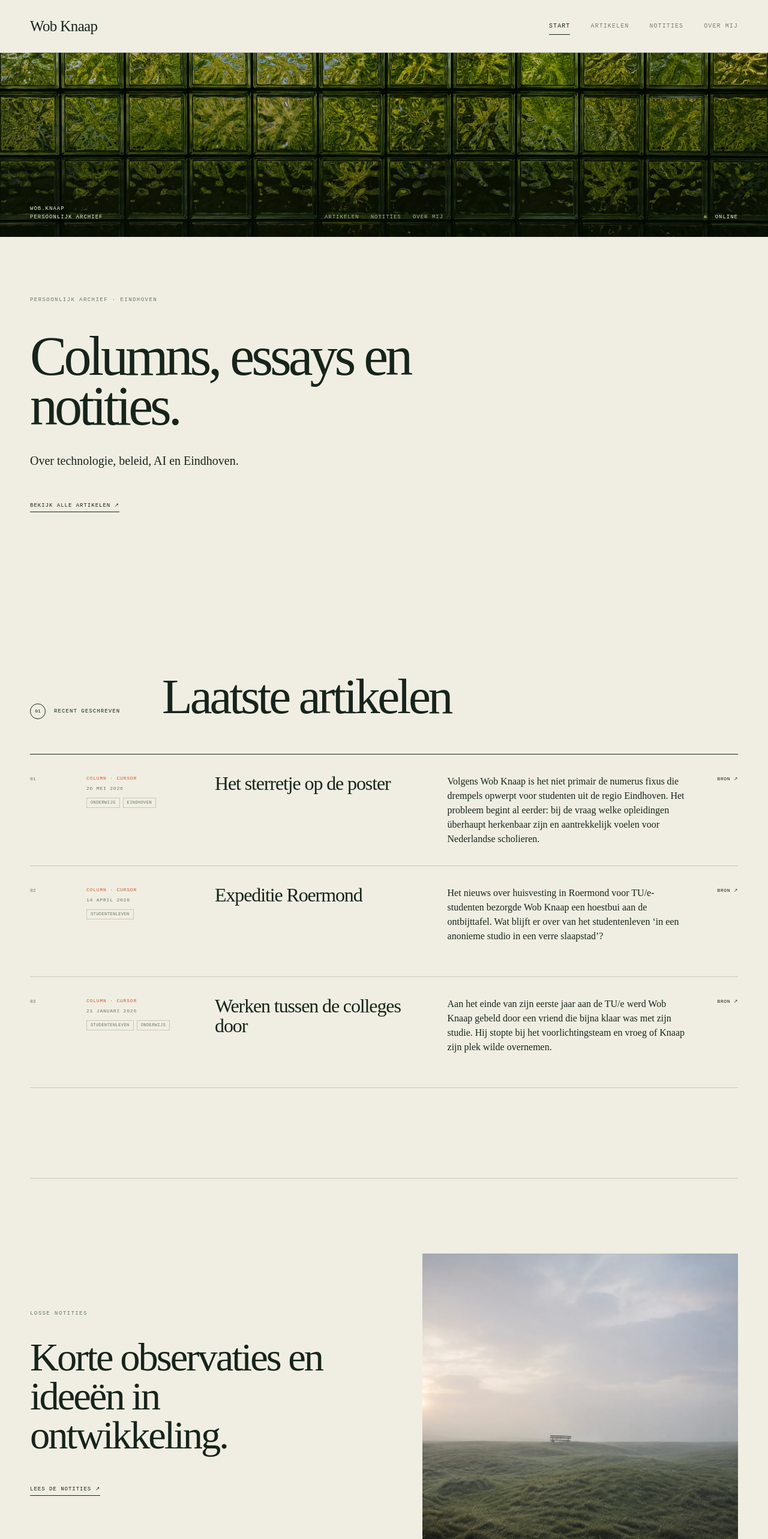
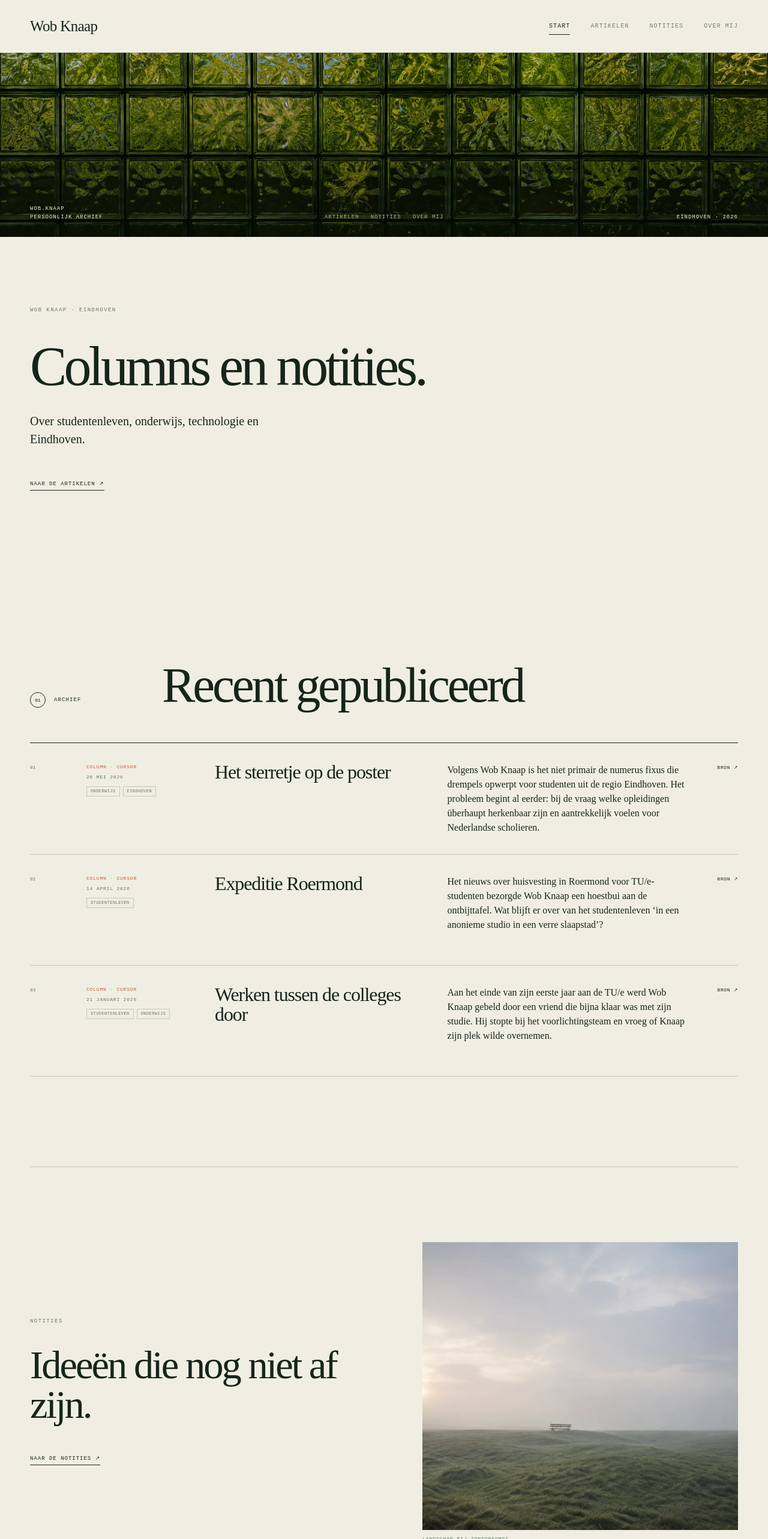
Before and after one commit to Wobknaap/Site, a Next.js app: page / in a window 1280 px wide. Shown: the top 2566 px of the page at 60% size. Built offline with nearby package versions, Linux system fonts and the light colour scheme.

Commit message:
Maak sitecopy directer en concreter

```diff
--- a/app/artikelen/page.tsx
+++ b/app/artikelen/page.tsx
@@ -5,7 +5,7 @@ import { articles } from "../content";
 
 export const metadata: Metadata = {
   title: "Artikelen · Wob Knaap",
-  description: "Essays, columns en analyses van Wob Knaap over technologie, politiek en Eindhoven.",
+  description: "Columns van Wob Knaap voor Cursor over studentenleven, onderwijs, technologie en Eindhoven.",
 };
 
 export default function ArticlesPage() {
@@ -13,9 +13,9 @@ export default function ArticlesPage() {
     <main id="top">
       <SiteHeader active="artikelen" />
       <header className="page-intro page-wrap">
-        <p className="eyebrow">Archief · {articles.length} teksten</p>
+        <p className="eyebrow">Archief · {articles.length} columns</p>
         <h1>Artikelen</h1>
-        <p>Essays, columns en analyses over technologie, beleid, AI en Eindhoven.</p>
+        <p>Columns voor Cursor over studentenleven, onderwijs, technologie en Eindhoven.</p>
       </header>
       <figure className="wide-image page-wrap">
         <img src="/images/hero-landscape.webp" alt="Een bankje in een groen landschap bij zonsopkomst" />
--- a/app/globals.css
+++ b/app/globals.css
@@ -32,7 +32,6 @@ img { display: block; width: 100%; }
 .banner-interface > div:first-child { display: flex; flex-direction: column; }
 .banner-interface > div:last-child { justify-self: end; }
 .banner-interface p { margin: 0; opacity: .7; }
-.online-dot { display: inline-block; width: 5px; height: 5px; margin-right: 7px; border-radius: 50%; background: #d5ec72; box-shadow: 0 0 7px rgba(213, 236, 114, .72); animation: blink 2.2s steps(2) infinite; }
 
 .eyebrow { margin: 0; color: var(--moss); font: 9px var(--font-geist-mono); text-transform: uppercase; letter-spacing: .16em; }
 .underlined-link { display: inline-block; width: max-content; padding-bottom: 5px; border-bottom: 1px solid var(--ink); font: 9px var(--font-geist-mono); text-transform: uppercase; letter-spacing: .11em; }
@@ -172,8 +171,6 @@ figcaption { display: flex; justify-content: space-between; gap: 18px; margin-to
 .site-footer p, .site-footer a { margin: 0; font: 8px var(--font-geist-mono); text-transform: uppercase; letter-spacing: .11em; }
 .site-footer div { display: flex; gap: 28px; }
 
-@keyframes blink { 50% { opacity: 0; } }
-
 @media (max-width: 900px) {
   .home-hero, .home-notes, .about-page { grid-template-columns: 1fr; }
   .home-hero { padding-block: 90px 105px; }
@@ -259,5 +256,4 @@ figcaption { display: flex; justify-content: space-between; gap: 18px; margin-to
 
 @media (prefers-reduced-motion: reduce) {
   html { scroll-behavior: auto; }
-  .online-dot { animation: none; }
 }
--- a/app/layout.tsx
+++ b/app/layout.tsx
@@ -3,7 +3,7 @@ import "./globals.css";
 
 export const metadata: Metadata = {
   title: "Wob Knaap · artikelen en notities",
-  description: "Artikelen en notities van Wob Knaap over technologie, beleid, AI en Eindhoven.",
+  description: "Columns en notities van Wob Knaap over studentenleven, onderwijs, technologie en Eindhoven.",
   icons: { icon: "/favicon.svg", shortcut: "/favicon.svg" },
 };
 
--- a/app/page.tsx
+++ b/app/page.tsx
@@ -12,32 +12,32 @@ export default function Home() {
         <div className="banner-interface page-wrap">
           <div><span>WOB.KNAAP</span><span>PERSOONLIJK ARCHIEF</span></div>
           <p>ARTIKELEN&nbsp;&nbsp; NOTITIES&nbsp;&nbsp; OVER MIJ</p>
-          <div><span className="online-dot" /> ONLINE</div>
+          <div>EINDHOVEN · 2026</div>
         </div>
       </section>
 
       <section className="home-hero page-wrap">
         <div className="hero-copy">
-          <p className="eyebrow">Persoonlijk archief · Eindhoven</p>
-          <h1>Columns, essays en notities.</h1>
-          <p className="hero-deck">Over technologie, beleid, AI en Eindhoven.</p>
-          <a className="underlined-link" href="/artikelen">Bekijk alle artikelen ↗</a>
+          <p className="eyebrow">Wob Knaap · Eindhoven</p>
+          <h1>Columns en notities.</h1>
+          <p className="hero-deck">Over studentenleven, onderwijs, technologie en Eindhoven.</p>
+          <a className="underlined-link" href="/artikelen">Naar de artikelen ↗</a>
         </div>
       </section>
 
       <section className="home-latest page-wrap">
         <div className="section-heading">
-          <div><span>01</span><p>Recent geschreven</p></div>
-          <h2>Laatste artikelen</h2>
+          <div><span>01</span><p>Archief</p></div>
+          <h2>Recent gepubliceerd</h2>
         </div>
         <ArticleList items={articles.slice(0, 3)} />
       </section>
 
       <section className="home-notes page-wrap">
         <div>
-          <p className="eyebrow">Losse notities</p>
-          <h2>Korte observaties en ideeën in ontwikkeling.</h2>
-          <a className="underlined-link" href="/notities">Lees de notities ↗</a>
+          <p className="eyebrow">Notities</p>
+          <h2>Ideeën die nog niet af zijn.</h2>
+          <a className="underlined-link" href="/notities">Naar de notities ↗</a>
         </div>
         <figure>
           <img src="/images/hero-landscape.webp" alt="Een bankje in een groen landschap bij zonsopkomst" loading="lazy" />
```
Also changed, not shown: app/notities/page.tsx (+5 -3 lines), app/over/page.tsx (+4 -4 lines), scripts/build-pages.mjs (+12 -12 lines).
